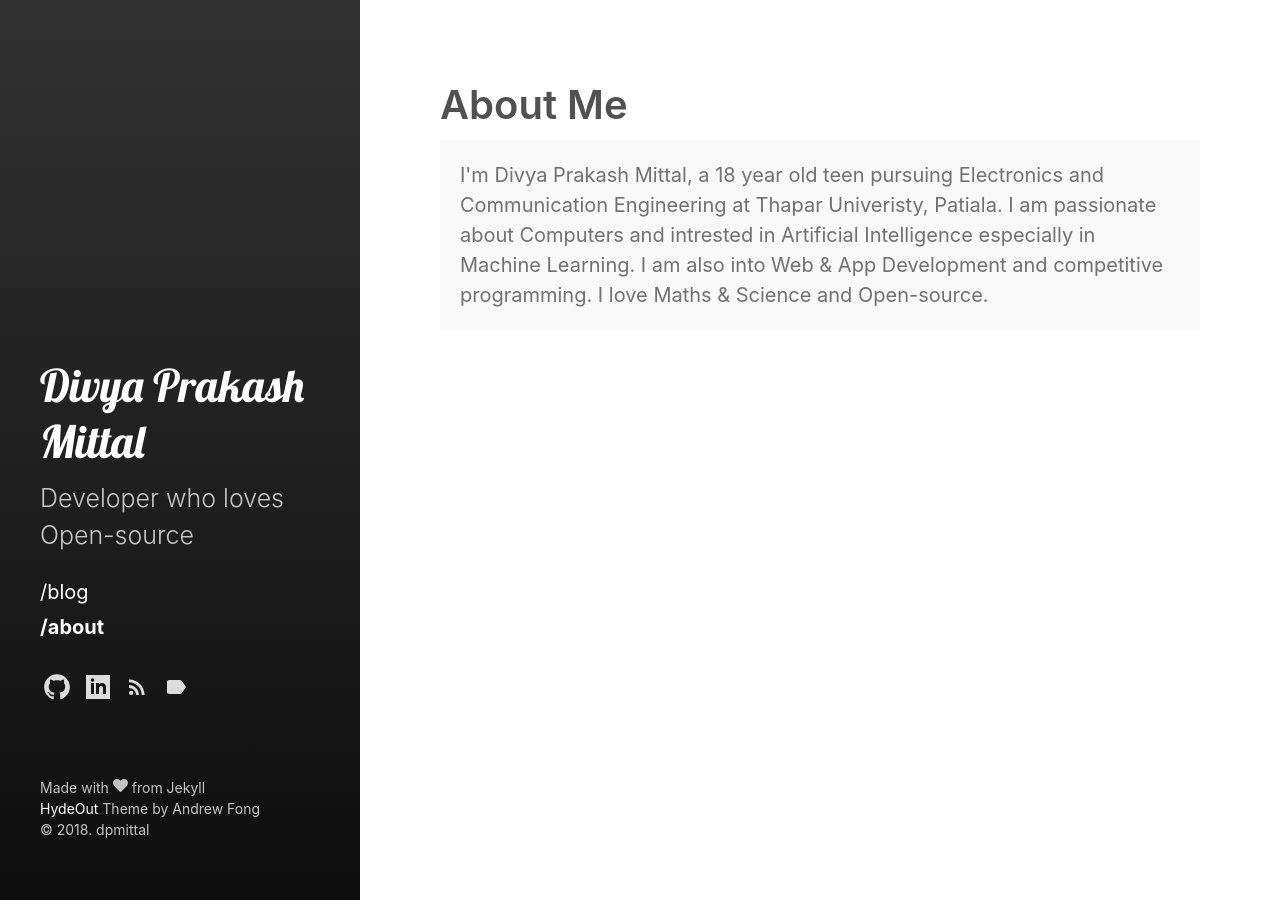
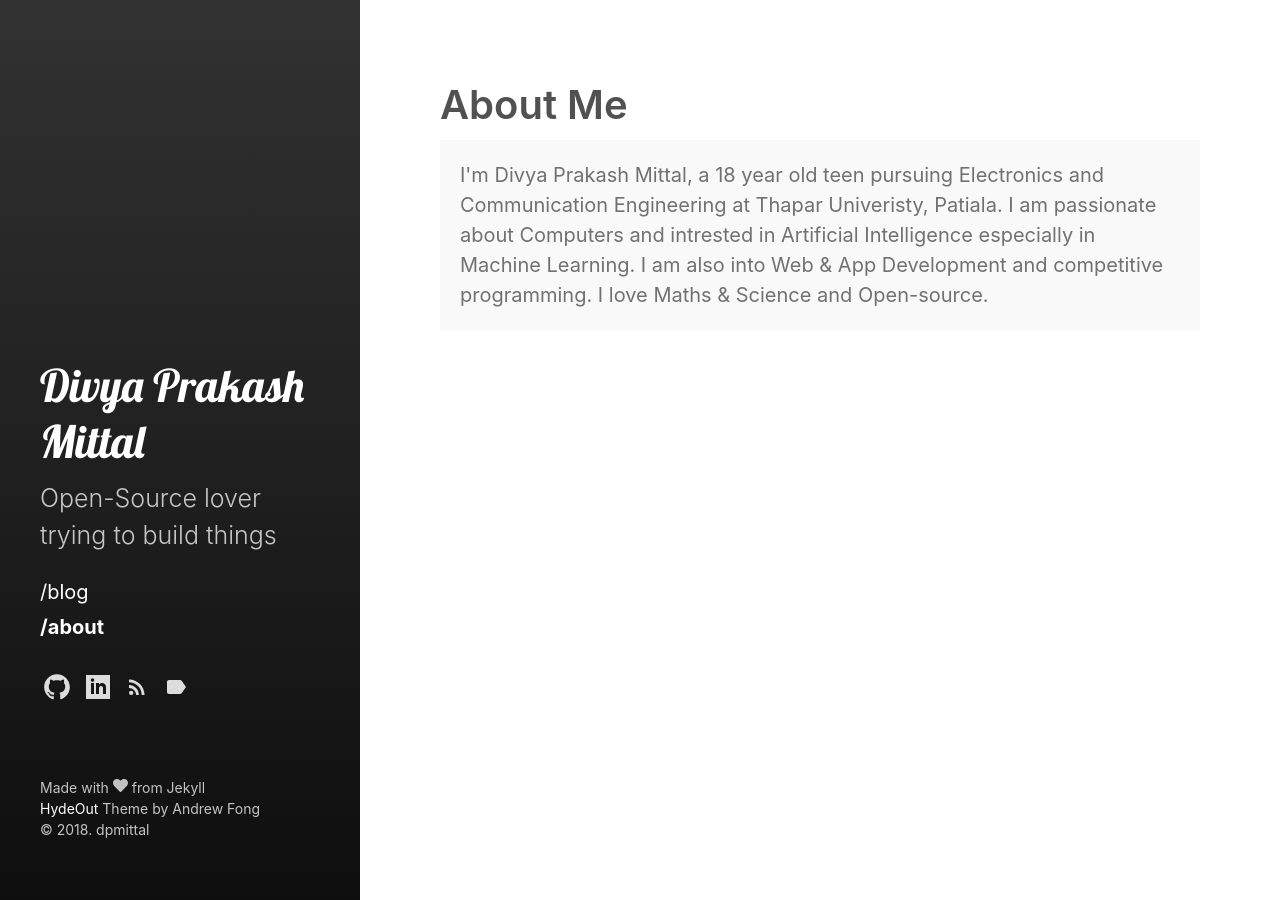
Before and after one commit to dpmittal/dpmittal.github.io, a Jekyll site: the page built from about.md, in a window 1280 px wide. Built offline with Jekyll 4.4.1, drawn with Linux system fonts in a browser that asks for light colours.

Commit message:
Change tagline

```diff
--- a/_config.yml
+++ b/_config.yml
@@ -4,7 +4,7 @@ highlighter:      rouge
 
 # Setup
 title: Divya Prakash Mittal
-description: 'Developer who loves Open-source'
+description: 'Open-Source lover trying to build things'
 url: 'dpmittal.me'
 disqus_shortname: 'dpmittal'
 baseurl:          ''
```
